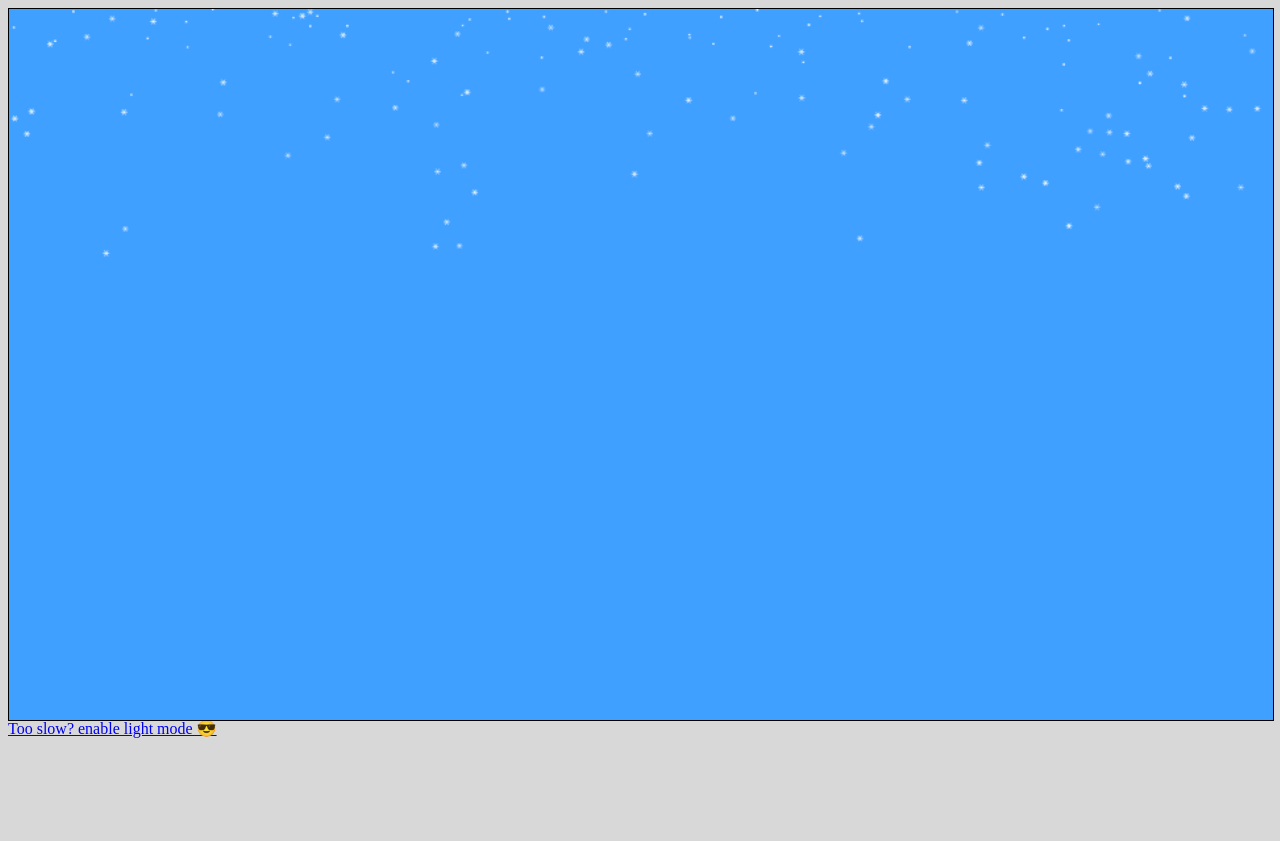
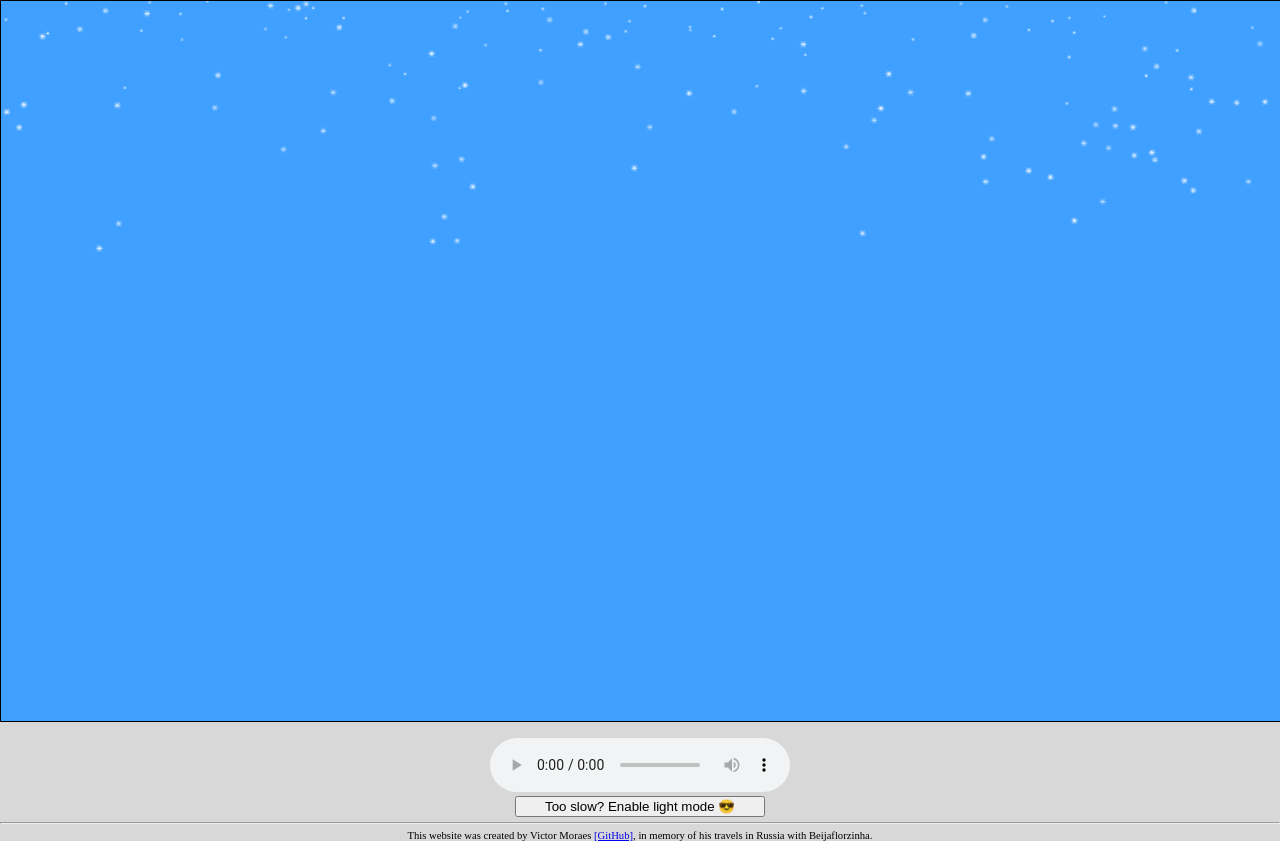
Before and after one commit to moraesvic/html-canvas-snow-animation, a website: page public/index.html in a window 1280 px wide. Before the commit the page ends 800 px from the top, so only its background shows below. Drawn offline with Linux system fonts and the light colour scheme.

Commit message:
added sound

```diff
--- a/public/index.html
+++ b/public/index.html
@@ -7,7 +7,7 @@
     <head>
         <meta charset="utf-8">
         <meta http-equiv="X-UA-Compatible" content="IE=edge">
-        <title></title>
+        <title>Snow Canvas</title>
         <meta name="description" content="">
         <meta name="viewport" content="width=device-width, initial-scale=1">
         <link rel="stylesheet" href="styles.css">
@@ -32,6 +32,24 @@
         </canvas>
         </div>
 
-        <a id='slowfast' onclick="switchLightMode()" href="#"></a>
+        <br>
+
+        <div id='controlsDiv'>
+            <audio id="playAudio" controls autoplay loop>
+                <source src="Alexandre_Desplat_-_Mr._Moustafa.mp3" type="audio/mp3">
+            </audio>
+            <br>
+            <button id='slowfast' onclick="switchLightMode()" href="#"></a>
+        </div>
+
+        <footer>
+            <hr>
+            This website was created by Victor Moraes
+            <a href='https://github.com/moraesvic'>[GitHub]</a>,
+            in memory of his travels in Russia with Beijaflorzinha.
+        </footer>
+
+
+
     </body>
 </html>
--- a/public/index.js
+++ b/public/index.js
@@ -273,7 +273,7 @@ function switchLightMode(){
 
         LIGHT_MODE = false;
         console.log('turning off light mode');
-        slowFast.innerHTML = 'Too slow? enable light mode 😎';
+        slowFast.innerHTML = 'Too slow? Enable light mode 😎';
     }
     else
     {
@@ -288,18 +288,28 @@ function switchLightMode(){
 
         LIGHT_MODE = true;
         console.log('enabling light mode');
-        slowFast.innerHTML = 'Too cranky? click here 🚀';
+        slowFast.innerHTML = 'Too cranky? Click here 🚀';
     }
 }
 
 /* */
+function playAudio(){
+    var isChrome = /Chrome/.test(navigator.userAgent) && /Google Inc/.test(navigator.vendor);
+    var elem;
+    if (!isChrome)
+        elem = document.getElementById('iframeAudio');
+    else
+        elem = document.getElementById('playAudio');
+
+    elem.parentNode.removeChild(elem);
+}
 
 async function main(){
-    console.log('hi');
     window.addEventListener('resize', resizeCanvas);
     resizeCanvas();
-    LIGHT_MODE = true; /* to be inverted */
+    LIGHT_MODE = true; /* will be inverted */
     switchLightMode();
+    // playAudio();
 
 
     const layer1 = document.getElementById('canvasLayer1');
--- a/public/styles.css
+++ b/public/styles.css
@@ -16,4 +16,19 @@ canvas {
 
 body {
     background-color: #d8d8d8;
+    margin: 0;
 }
+
+#controlsDiv {
+    text-align: center;
+}
+
+
+button {
+    width: 250px;
+}
+
+footer {
+    text-align: center;
+    font-size: 8pt;
+}
```
Also changed, not shown: 2 other files.
